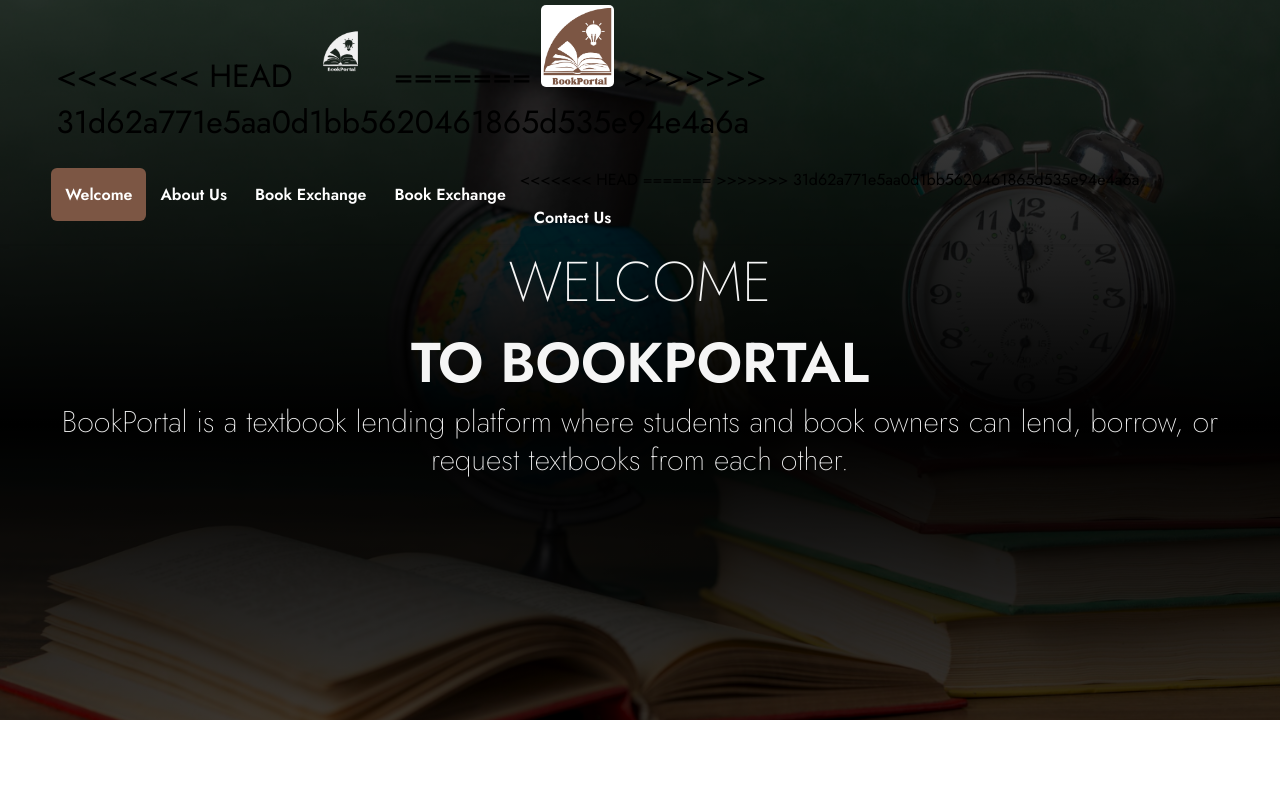
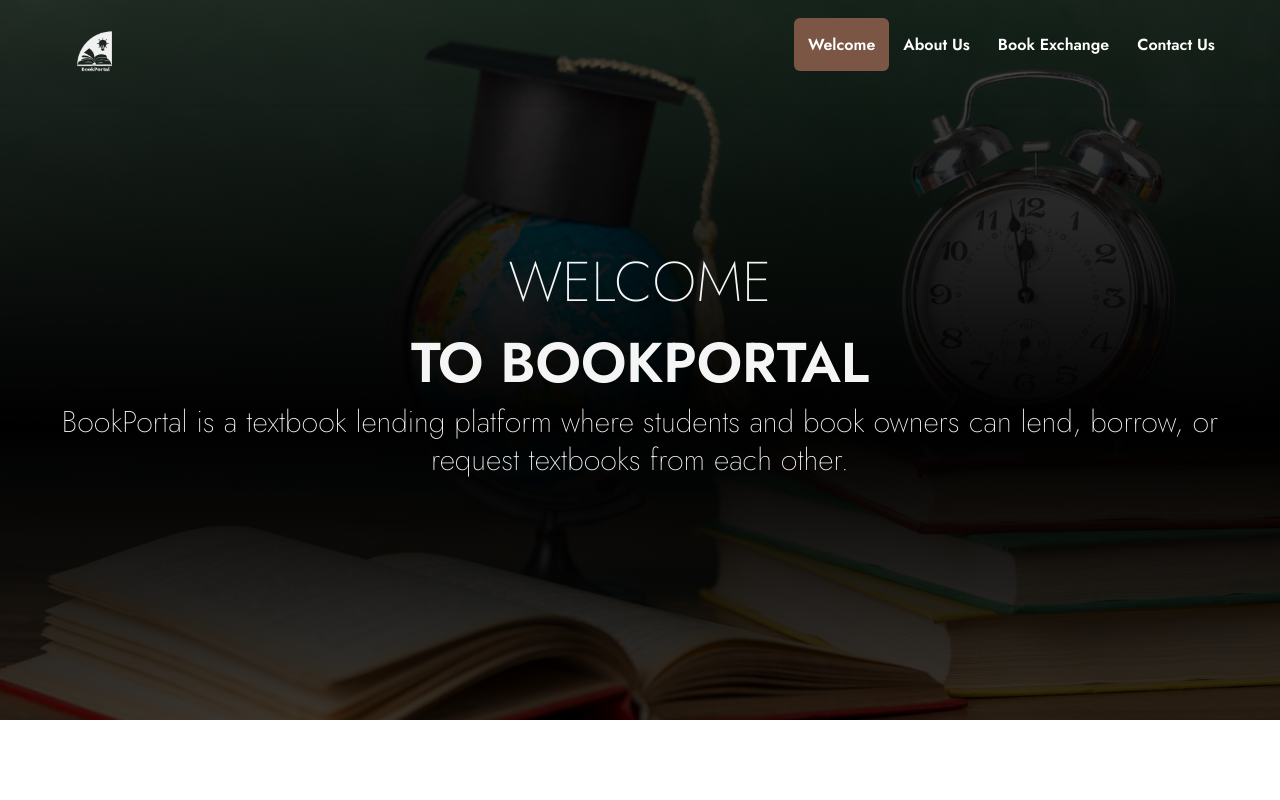
Before and after one commit to lenaS7/BookPortal-webdev, a plain HTML site: page HTML/index.html in a window 1280 px wide. Shown: the top 800 px of the page. Drawn offline with Linux system fonts and the light colour scheme.

Commit message:
Edit Linked Pages

```diff
--- a/CSS/contactUs.css
+++ b/CSS/contactUs.css
@@ -21,11 +21,7 @@
     width: 190px;
     position: absolute;
     top: 0;
-<<<<<<< HEAD
     left: 0;
-=======
-    right: 0;
->>>>>>> 31d62a771e5aa0d1bb5620461865d535e94e4a6a
     margin: 0;
     padding: 0px;
 }
--- a/HTML/index.html
+++ b/HTML/index.html
@@ -14,22 +14,15 @@
 		<div class="header">
 			<div class="set-container-1440">
 				<a href="index.html" class="logo">
-<<<<<<< HEAD
+
 					<img src="../Media/BookPortalLogo.png" alt="logo" class="set-logo-height-82">
-=======
-					<img src="../Media/logo.png" alt="logo" class="set-logo-height-82">
->>>>>>> 31d62a771e5aa0d1bb5620461865d535e94e4a6a
             	</a>
 				<input class="menu-btn" type="checkbox" id="menu-btn">
 				<label class="menu-icon" for="menu-btn"><span class="navicon"></span></label>
 				<ul class="menu">
 					<li><a href="index.html" class="active">Welcome</a></li>
 					<li><a href="aboutUs.html">About Us</a></li>
-<<<<<<< HEAD
 					<li><a href="BookExchange.html">Book Exchange</a></li>
-=======
-					<li><a href="exchange.html">Book Exchange</a></li>
->>>>>>> 31d62a771e5aa0d1bb5620461865d535e94e4a6a
 					<li><a href="contactUs.html">Contact Us</a></li>
 				</ul>
 			</div>
@@ -159,12 +152,9 @@
 		<div class="set-container-1440 set-flex-footer">
 			<div class="set-card-first">
 				<a href="index.html" class="logo">
-<<<<<<< HEAD
+
 					<img src="../Media/BookPortalLogo.png" alt="logo" class="set-height-122">
-=======
-					<img src="../Media/logo.png" alt="logo" class="set-height-122">
->>>>>>> 31d62a771e5aa0d1bb5620461865d535e94e4a6a
-            	</a>
+				</a>
 			</div>
 			<div class="set-card-second">
 				<ul class="set-footer-list">
```
Also changed, not shown: HTML/aboutUs.html (+0 -4 lines), HTML/contactUs.html (+0 -4 lines).
